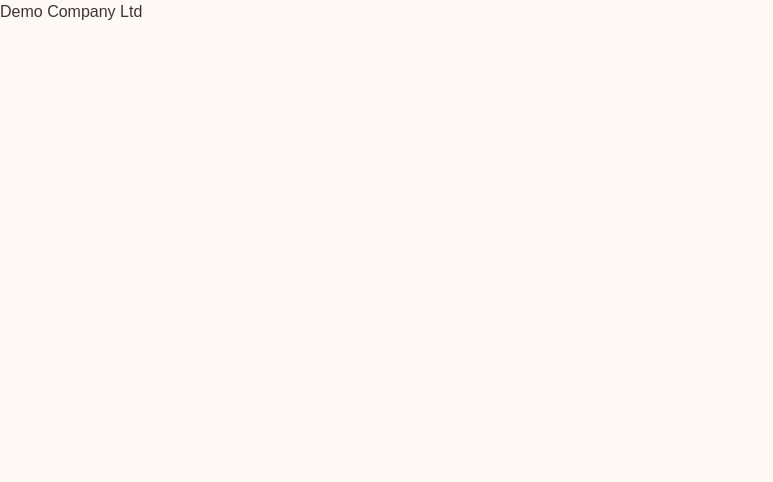
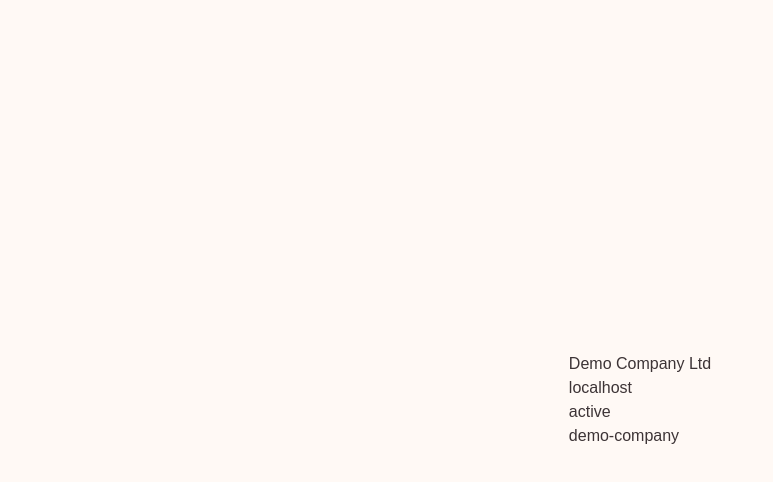
Before and after one commit to harshG775/multi-tenant-saas, a Next.js app: page / in a window 1280 px wide. Shown: the top 482 px of the page, without its empty margins (0-773 px from the left). Built offline with nearby package versions, Linux system fonts and the light colour scheme.

Commit message:
feat: restructure MainPage component layout for improved tenant display

```diff
--- a/src/app/(main)/page.tsx
+++ b/src/app/(main)/page.tsx
@@ -4,5 +4,14 @@ import { useTenant } from "@/tenant/components/contexts/tenant-context";
 
 export default function MainPage() {
     const { tenant } = useTenant();
-    return <div>{tenant.name}</div>;
+    return (
+        <main className="flex min-h-screen flex-col items-center justify-center">
+            <section>
+                <h1>{tenant.name}</h1>
+                <p>{tenant.domain}</p>
+                <p>{tenant.status}</p>
+                <p>{tenant.slug}</p>
+            </section>
+        </main>
+    );
 }
```
